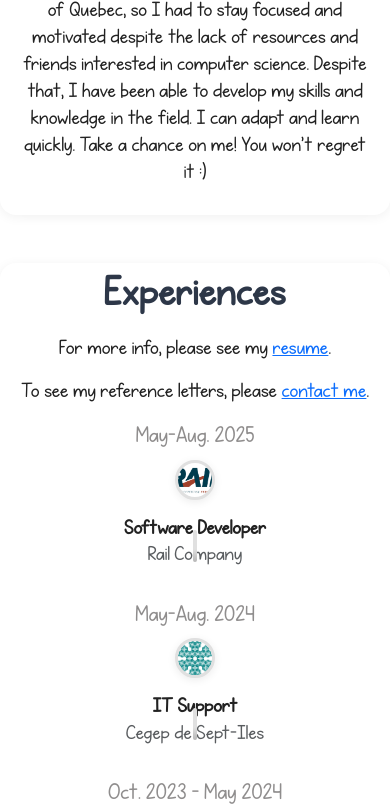
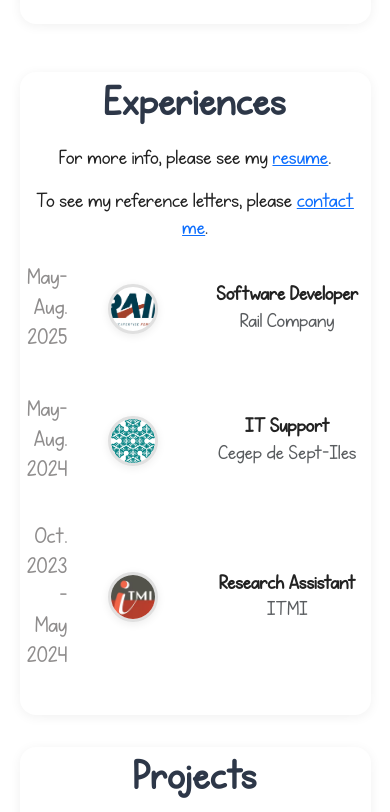
Before and after one commit to Nicolas-Arsenault/Portfolio, a plain HTML site: page index.html in a window 390 px wide. Shown: the part 968-1780 px from the top of the page. Drawn offline with nearby package versions, Linux system fonts and the light colour scheme; a script that the page names is missing.

Commit message:
Fixed responsiveness for mobile and ipads

```diff
--- a/index.html
+++ b/index.html
@@ -11,7 +11,7 @@
         <link rel="stylesheet" href="https://cdnjs.cloudflare.com/ajax/libs/font-awesome/6.4.0/css/all.min.css">
     </head>
     <body>
-        <div class="mt-5 text-center d-flex flex-column border rounded-4 shadow mx-auto position-relative w-50 w-md-50 w-lg-25 p-4 fade-in-section">
+        <div class="pfp-card mt-5 text-center d-flex flex-column border rounded-4 shadow mx-auto position-relative w-lg-25 p-4 fade-in-section">
             <p class="pt-3">Nicolas Arsenault</p>
             <img  src="images/pfp.png" class="mx-auto pfp rounded-circle shadow">
             <p class="p-3">Hey, I'm Nick, an aspiring Software Engineer currently studying at Cegep de Sept-Iles. </p>
@@ -134,7 +134,7 @@
 
         <div class="fade-in-section">
             <h1 id="Certifications">Certifications</h1>
-            <img class="img-fluid" src="images/cpts.png" alt="CPTS Certification">
+            <img class="rounded-4 img-fluid" src="images/cpts.png" alt="CPTS Certification">
         </div>
 
         <div class="fade-in-section">
--- a/styles.css
+++ b/styles.css
@@ -8,6 +8,10 @@
 @font-face {
     font-family: 'companies';
     src: url('fonts/companies.otf');
+}
+
+.pfp-card{
+    width: 50%;
 }
 
 .skill-grid{
@@ -277,65 +281,30 @@ h1 {
     color: #007bff;
 }
 
-@media (max-width: 768px) {
-    .fade-in-section,
-    .mt-5.text-center.d-flex.flex-column,
-    .projects-section {
-        max-width: 98vw;
-        padding: 1.2rem 0.5rem;
-    }
-
-    .experiences-section {
-        max-width: 100%;
-        padding: 1rem 0.5rem;
-    }
-
-    .experience-item {
-        flex-direction: column;
-        text-align: center;
-        min-height: 120px;
-    }
-
-    .timeline {
-        width: auto;
-        margin: 0 0 0.5rem 0;
-        text-align: center;
-    }
-
-    .exp-img-col {
-        min-width: 60px;
-        margin-bottom: 0.5rem;
-    }
-
-    .companies {
-        width: 60px;
-        height: 60px;
-    }
-
-    .connect-vertical {
-        height: 32px;
-        width: 4px;
-        top: 70px;
-    }
-
-    .exp-desc {
-        margin-left: 0;
-        margin-top: 0.5rem;
-        text-align: center;
-    }
-
-    .pfp {
-        width: 120px;
-        height: 120px;
+@media (max-width: 1200px) {
+    #navigator {
+        display: none !important;
     }
 }
 
-@media (max-width: 585px) {
+@media (max-width: 750px) {
     .fade-in-section,
     .mt-5.text-center.d-flex.flex-column,
     .projects-section {
         max-width: 100vw;
         padding: 0.7rem 0.2rem;
+    }
+
+    .fade-in-section{
+        width: 90%;
+    }
+
+    .pfp-card{
+        width: 90%;
+    }
+
+    .connect-vertical {
+        display: none !important;
     }
 
     .pfp {
@@ -349,8 +318,8 @@ h1 {
     }
 
     .companies {
-        width: 40px;
-        height: 40px;
+        width: 50px;
+        height: 50px;
     }
 
     .experience-item {
```
